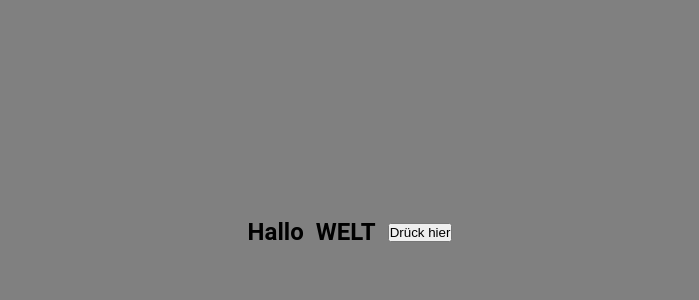
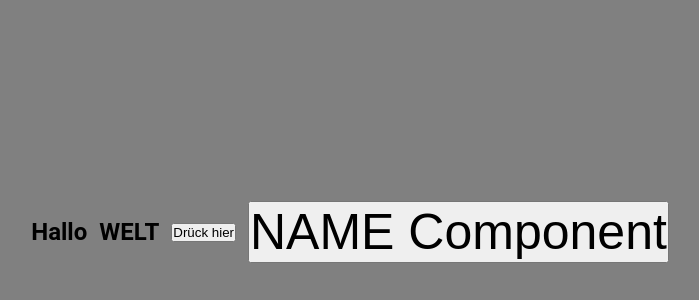
Before and after one commit to RyderzBLN/react-learn, a React (Vite) app: page / in a window 1280 px wide. Shown: the part 168-468 px from the top of the page, without its empty margins (290-989 px from the left). Built offline with nearby package versions, Linux system fonts and the light colour scheme.

Commit message:
update automatic component create file

```diff
--- a/src/App.jsx
+++ b/src/App.jsx
@@ -1,22 +1,23 @@
+import "./App.css";
+import Name from "./components/NAME/NAME";
 
-import './App.css'
-
-function App() {
-
-
+export default function App() {
   return (
     <>
-    <header>
-<section className='hero'>
-  <div><h1>Hallo</h1></div>
-  <div><h2>WELT</h2></div>
-  <div><button>Drück hier</button></div>
-</section>
-    </header>
-
-
+      <header>
+        <section className="hero">
+          <div>
+            <h1>Hallo</h1>
+          </div>
+          <div>
+            <h2>WELT</h2>
+          </div>
+          <div>
+            <button>Drück hier</button>
+          </div>
+          <Name />
+        </section>
+      </header>
     </>
-  )
+  );
 }
-
-export default App
--- /dev/null
+++ b/src/components/Name/Name.jsx
@@ -0,0 +1,8 @@
+import React from "react";
+import "./NAME.style.css";
+
+function Name() {
+  return <button className="Name-">NAME Component</button>;
+}
+
+export default Name;
--- /dev/null
+++ b/src/components/Name/Name.style.css
@@ -0,0 +1,3 @@
+.Name- {
+  font-size: 50px;
+}
```
Also changed, not shown: cc.js (renamed from createComponent.js, +8 -5 lines).
